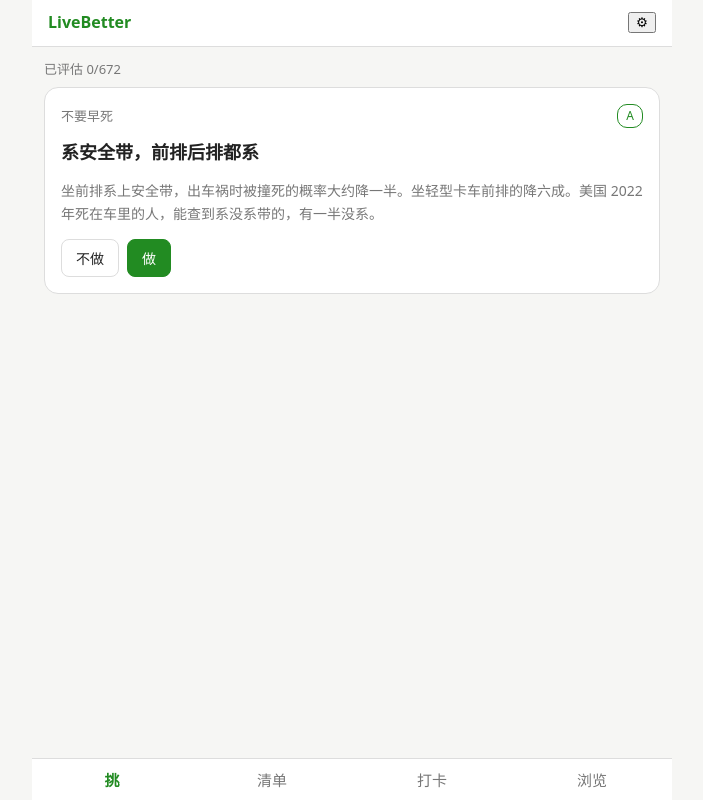
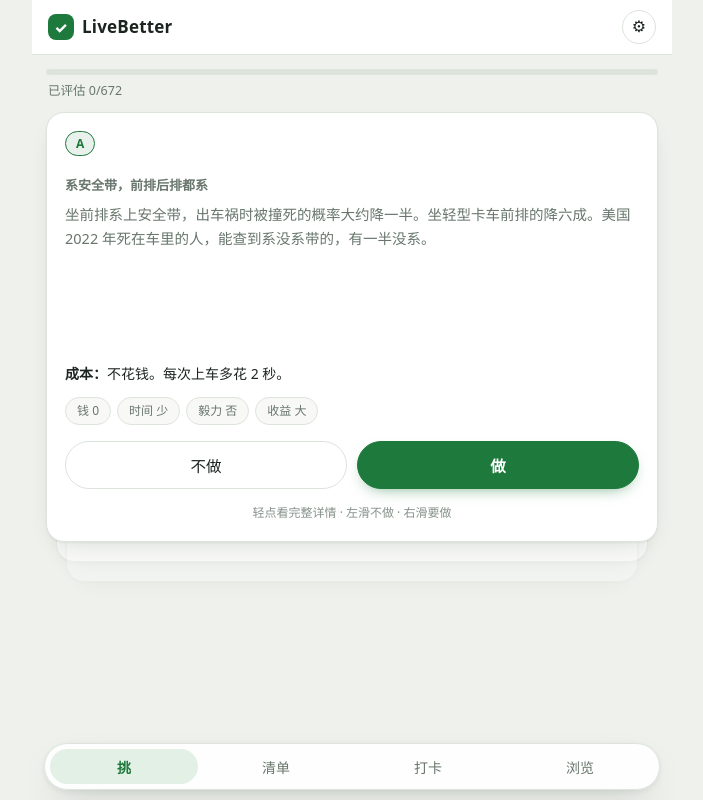
Before and after one commit to csliever/LiveBetter, a Preact app: page / in a window 1280 px wide. Shown: the whole page, without its empty margins (288-991 px from the left). Built offline with nearby package versions, Linux system fonts and the light colour scheme.

Commit message:
feat: 挑页充实（卡组堆叠/成本行/标签片/进度条/手势提示）+ 全线视觉升级（灰绿 token/等级配色/胶囊 Tab/来源链接化）

```diff
--- a/src/app.tsx
+++ b/src/app.tsx
@@ -25,6 +25,7 @@ export function App() {
         {tab === 'settings' && <SettingsPage />}
       </main>
       {detailId && <EntryDetail entryId={detailId} onClose={() => setDetailId(null)} />}
+      <div class="tabs-wrap">
         <nav class="tabs" role="navigation">
           <button class={tab === 'deck' ? 'on' : ''} onClick={() => setTab('deck')}>挑</button>
           <button class={tab === 'list' ? 'on' : ''} onClick={() => setTab('list')}>清单</button>
@@ -32,5 +33,6 @@ export function App() {
           <button class={tab === 'browse' ? 'on' : ''} onClick={() => setTab('browse')}>浏览</button>
         </nav>
       </div>
+    </div>
   )
 }
--- a/src/pages/BrowsePage.tsx
+++ b/src/pages/BrowsePage.tsx
@@ -30,7 +30,7 @@ export function BrowsePage({ onOpenEntry }: { onOpenEntry: (id: string) => void
           <ul class="rows">
             {es.map(e => (
               <li class="row" key={e.id} onClick={() => onOpenEntry(e.id)}>
-                <span class="badge">{e.evidenceGrade}</span>
+                <span class={`badge badge-${e.evidenceGrade.toLowerCase()}`}>{e.evidenceGrade}</span>
                 <span class="row-title">{e.title}</span>
               </li>
             ))}
--- a/src/pages/DeckPage.tsx
+++ b/src/pages/DeckPage.tsx
@@ -34,15 +34,24 @@ function Card({ entry, onLeft, onRight, onOpen }: { entry: ContentEntry; onLeft:
         onOpen()
       }}>
       <div class="card-top">
-        <span class="muted">{book.sections.find(s => s.id === entry.sectionId)?.title}</span>
-        <span class="badge">{entry.evidenceGrade}</span>
+        <span class={`badge badge-${entry.evidenceGrade.toLowerCase()}`}>{entry.evidenceGrade}</span>
       </div>
       <h3 class="card-title">{entry.title}</h3>
       <p class="plain">{entry.plainSpeak}</p>
+      {entry.cost && <p class="cost"><b>成本：</b>{entry.cost}</p>}
+      {entry.meta && (
+        <div class="chips">
+          <span class="chip" data-testid="meta-chip">钱 {entry.meta.money ?? '?'}</span>
+          <span class="chip" data-testid="meta-chip">时间 {entry.meta.time ?? '?'}</span>
+          <span class="chip" data-testid="meta-chip">毅力 {entry.meta.willpower ?? '?'}</span>
+          <span class="chip" data-testid="meta-chip">收益 {entry.meta.gain ?? '?'}</span>
+        </div>
+      )}
       <div class="actions">
         <button class="btn" onClick={onLeft}>不做</button>
         <button class="btn btn-primary" onClick={onRight}>做</button>
       </div>
+      <p class="gesture-hint muted">轻点看完整详情 · 左滑不做 · 右滑要做</p>
     </div>
   )
 }
@@ -74,6 +83,7 @@ export function DeckPage({ onOpenEntry }: { onOpenEntry: (id: string) => void })
 
   return (
     <section class="page">
+      <div class="progress-wrap"><div class="progress-bar" data-testid="progress-bar" style={{ width: `${(100 * rows.length) / book.entries.length}%` }} /></div>
       <div class="progress">已评估 {rows.length}/{book.entries.length}</div>
       {dailyEntry && (
         <div class="daily card" onClick={() => onOpenEntry(dailyEntry.id)}>
@@ -82,9 +92,14 @@ export function DeckPage({ onOpenEntry }: { onOpenEntry: (id: string) => void })
         </div>
       )}
       {current ? (
-        <Card entry={current}
-          onLeft={async () => { await rejectEntry(current.id); reload() }}
-          onRight={() => setSheet(current)} onOpen={() => onOpenEntry(current.id)} />
+        <div class="deck-area">
+          {book.entries.filter(e => !decided.has(e.id) && e.id !== current.id).slice(0, 2).map(g => (
+            <div class="deck-ghost" data-testid="deck-ghost" key={g.id}><div class="card-title">{g.title}</div></div>
+          ))}
+          <Card entry={current}
+            onLeft={async () => { await rejectEntry(current.id); reload() }}
+            onRight={() => setSheet(current)} onOpen={() => onOpenEntry(current.id)} />
+        </div>
       ) : (
         <div class="empty">全部评估完了。去「清单」和「打卡」看看。</div>
       )}
--- a/src/styles.css
+++ b/src/styles.css
@@ -1,40 +1,137 @@
-:root { --fg:#222; --muted:#777; --border:#ddd; --surface:#fff; --accent:#228b22; --bg:#f6f6f4; }
+:root {
+  --bg: #eef1ec;
+  --surface: #ffffff;
+  --ink: #1c2420;
+  --muted: #68766d;
+  --border: #dde4dc;
+  --accent: #1e7a3c;
+  --accent-ink: #ffffff;
+  --accent-soft: #e2f0e6;
+  --grade-a: #1e7a3c;
+  --grade-b: #a06a12;
+  --grade-c: #77807a;
+  --shadow-card: 0 1px 2px rgba(20, 32, 22, .05), 0 10px 28px -14px rgba(20, 32, 22, .22);
+  --shadow-float: 0 2px 6px rgba(20, 32, 22, .08), 0 16px 40px -16px rgba(20, 32, 22, .3);
+}
 @media (prefers-color-scheme: dark) {
-  :root { --fg:#e8e8e8; --muted:#999; --border:#3a3a3a; --surface:#1e1e1e; --accent:#4caf50; --bg:#121212; }
+  :root {
+    --bg: #10140f;
+    --surface: #1a211b;
+    --ink: #e6ebe6;
+    --muted: #90a095;
+    --border: #2d362e;
+    --accent: #58b368;
+    --accent-ink: #0d130e;
+    --accent-soft: #20301f;
+    --grade-a: #58b368;
+    --grade-b: #d0a04a;
+    --grade-c: #8a938c;
+    --shadow-card: 0 1px 2px rgba(0, 0, 0, .3), 0 10px 28px -14px rgba(0, 0, 0, .55);
+    --shadow-float: 0 2px 6px rgba(0, 0, 0, .35), 0 16px 40px -16px rgba(0, 0, 0, .6);
+  }
 }
+
 * { box-sizing: border-box; }
-body { margin: 0; font: 16px/1.6 system-ui, sans-serif; background: var(--bg); color: var(--fg); }
+html { -webkit-text-size-adjust: 100%; }
+body { margin: 0; font: 15px/1.65 system-ui, -apple-system, 'PingFang SC', 'Microsoft YaHei', sans-serif; background: var(--bg); color: var(--ink); }
+
 .app { display: flex; flex-direction: column; height: 100dvh; max-width: 640px; margin: 0 auto; }
-.topbar { display: flex; justify-content: space-between; align-items: center; padding: 10px 16px; background: var(--surface); border-bottom: 1px solid var(--border); }
-.brand { font-weight: 700; color: var(--accent); }
-main { flex: 1; overflow-y: auto; padding: 12px; }
-.tabs { display: flex; background: var(--surface); border-top: 1px solid var(--border); }
-.tabs button { flex: 1; padding: 10px 0; border: none; background: none; font-size: 15px; color: var(--muted); }
-.tabs button.on { color: var(--accent); font-weight: 700; }
-.page h2 { margin: 8px 0 12px; }
+
+/* 顶栏 */
+.topbar { display: flex; justify-content: space-between; align-items: center; padding: 10px 16px; background: var(--surface); border-bottom: 1px solid var(--border); position: sticky; top: 0; z-index: 5; }
+.brand { display: flex; align-items: center; gap: 8px; font-weight: 700; font-size: 17px; letter-spacing: .2px; }
+.brand::before { content: '✓'; display: grid; place-items: center; width: 26px; height: 26px; border-radius: 8px; background: var(--accent); color: var(--accent-ink); font-size: 15px; font-weight: 800; }
+.gear { border: 1px solid var(--border); background: var(--surface); color: var(--ink); width: 34px; height: 34px; border-radius: 999px; font-size: 16px; line-height: 1; cursor: pointer; }
+.gear:active { transform: scale(.94); }
+
+main { flex: 1; overflow-y: auto; padding: 14px 14px 20px; }
+
+/* 底部 Tab：悬浮胶囊 */
+.tabs-wrap { padding: 0 12px calc(10px + env(safe-area-inset-bottom)); background: linear-gradient(transparent, var(--bg) 30%); }
+.tabs { display: flex; gap: 4px; background: color-mix(in srgb, var(--surface) 88%, transparent); backdrop-filter: blur(10px); border: 1px solid var(--border); border-radius: 999px; padding: 5px; box-shadow: var(--shadow-float); }
+.tabs button { flex: 1; padding: 8px 0 7px; border: none; background: none; border-radius: 999px; font-size: 14px; color: var(--muted); transition: background .15s, color .15s; }
+.tabs button.on { background: var(--accent-soft); color: var(--accent); font-weight: 700; }
+
+/* 排版基础 */
+.page h2 { margin: 10px 0 14px; font-size: 22px; font-weight: 700; }
+.page h3 { margin: 20px 0 8px; font-size: 13px; font-weight: 600; color: var(--muted); }
 .muted { color: var(--muted); font-size: 13px; }
-.empty { text-align: center; color: var(--muted); padding: 40px 20px; }
-.progress { color: var(--muted); font-size: 13px; margin-bottom: 8px; }
-.card { background: var(--surface); border: 1px solid var(--border); border-radius: 14px; padding: 16px; margin: 8px 0; touch-action: pan-y; user-select: none; }
+.empty { text-align: center; color: var(--muted); padding: 48px 24px; font-size: 14px; }
+.empty::before { display: block; font-size: 34px; margin-bottom: 10px; content: '🌱'; }
+
+/* 进度 */
+.progress-wrap { height: 6px; background: var(--border); border-radius: 999px; overflow: hidden; }
+.progress-bar { height: 100%; background: var(--accent); border-radius: inherit; transition: width .4s ease; }
+.progress { color: var(--muted); font-size: 12.5px; margin: 6px 2px 10px; }
+
+/* 卡片 */
+.card { background: var(--surface); border: 1px solid var(--border); border-radius: 18px; padding: 18px; margin: 8px 0; box-shadow: var(--shadow-card); touch-action: pan-y; user-select: none; }
 .card-top { display: flex; justify-content: space-between; align-items: center; }
-.card-title { margin: 10px 0; font-size: 18px; }
-.plain { color: var(--muted); font-size: 14px; }
-.badge { display: inline-block; padding: 1px 8px; border: 1px solid var(--accent); border-radius: 10px; color: var(--accent); font-size: 12px; }
-.actions { display: flex; gap: 8px; margin-top: 14px; }
-.btn { padding: 8px 14px; border: 1px solid var(--border); border-radius: 8px; background: var(--surface); color: var(--fg); font-size: 14px; }
-.btn-primary { background: var(--accent); border-color: var(--accent); color: #fff; }
+.card-title { margin: 10px 0; font-size: 19px; font-weight: 700; line-height: 1.45; }
+.plain { color: var(--muted); font-size: 14.5px; margin: 0; }
+.cost { font-size: 14px; margin: 12px 0 0; }
+.chips { display: flex; flex-wrap: wrap; gap: 6px; margin-top: 12px; }
+.chip { padding: 3px 11px; border: 1px solid var(--border); border-radius: 999px; font-size: 12px; color: var(--muted); background: color-mix(in srgb, var(--surface) 60%, var(--bg)); }
+
+/* 证据徽章：等级即颜色 */
+.badge { display: inline-block; padding: 2px 10px; border: 1px solid var(--grade-c); border-radius: 999px; color: var(--grade-c); font-size: 12px; font-weight: 700; }
+.badge-a { border-color: var(--grade-a); color: var(--grade-a); background: color-mix(in srgb, var(--grade-a) 10%, transparent); }
+.badge-b { border-color: var(--grade-b); color: var(--grade-b); background: color-mix(in srgb, var(--grade-b) 10%, transparent); }
+.badge-c { border-color: var(--grade-c); color: var(--grade-c); }
+
+/* 挑页卡组 */
+.deck-area { position: relative; margin-top: 10px; }
+.deck-area > .card { position: relative; z-index: 1; min-height: 430px; display: flex; flex-direction: column; }
+.deck-area .plain { flex: 1; }
+.deck-ghost { position: absolute; left: 10px; right: 10px; top: 20px; bottom: -20px; background: var(--surface); border: 1px solid var(--border); border-radius: 18px; padding: 18px; opacity: .55; pointer-events: none; box-shadow: var(--shadow-card); }
+.deck-ghost + .deck-ghost { left: 20px; right: 20px; top: 40px; bottom: -40px; opacity: .3; }
+.deck-ghost .card-title { color: var(--muted); font-size: 15px; margin: 0; overflow: hidden; text-overflow: ellipsis; white-space: nowrap; }
+.gesture-hint { margin: 14px 0 0; text-align: center; font-size: 12px; color: var(--muted); opacity: .8; }
+
+/* 每日一读 */
+.daily { cursor: pointer; border-left: 4px solid var(--accent); background: var(--accent-soft); border-color: var(--accent); border-top-color: color-mix(in srgb, var(--accent) 30%, transparent); border-right-color: color-mix(in srgb, var(--accent) 30%, transparent); border-bottom-color: color-mix(in srgb, var(--accent) 30%, transparent); }
+.daily .muted { color: var(--accent); font-weight: 600; }
+.daily .card-title { font-size: 16px; margin: 4px 0 0; }
+
+/* 按钮 */
+.actions { display: flex; gap: 10px; margin-top: 16px; }
+.btn { padding: 10px 18px; border: 1px solid var(--border); border-radius: 999px; background: var(--surface); color: var(--ink); font-size: 14.5px; cursor: pointer; transition: transform .08s, box-shadow .15s; }
+.btn:active { transform: scale(.96); }
+.btn-primary { background: var(--accent); border-color: var(--accent); color: var(--accent-ink); font-weight: 600; box-shadow: 0 6px 16px -8px color-mix(in srgb, var(--accent) 70%, transparent); }
+.deck-area .actions .btn { flex: 1; padding: 12px 0; font-size: 15.5px; }
+
+/* 列表 */
 .rows { list-style: none; margin: 0; padding: 0; }
-.row { display: flex; align-items: center; gap: 10px; padding: 10px 8px; border-bottom: 1px solid var(--border); }
-.row-title { flex: 1; cursor: pointer; }
-.streak { color: var(--accent); font-size: 13px; white-space: nowrap; }
-.searchbox { width: 100%; padding: 10px 12px; border: 1px solid var(--border); border-radius: 10px; background: var(--surface); color: var(--fg); font-size: 15px; }
-.fav-toggle { display: block; margin: 8px 0; font-size: 14px; }
-.section-block h3 { margin: 16px 0 4px; font-size: 15px; }
-.sheet-backdrop, .detail-backdrop { position: fixed; inset: 0; background: rgba(0,0,0,.4); display: flex; align-items: flex-end; justify-content: center; z-index: 10; }
-.detail-backdrop { align-items: center; }
-.sheet { width: 100%; max-width: 640px; background: var(--surface); border-radius: 14px 14px 0 0; padding: 16px; display: flex; flex-direction: column; gap: 10px; }
-.detail { width: calc(100% - 24px); max-width: 600px; max-height: 85dvh; overflow-y: auto; background: var(--surface); border-radius: 14px; padding: 16px; }
-.star { border: none; background: none; font-size: 22px; color: var(--accent); cursor: pointer; }
-.update-toast { position: fixed; bottom: 70px; left: 50%; transform: translateX(-50%); background: var(--surface); border: 1px solid var(--border); border-radius: 10px; padding: 8px 12px; display: flex; gap: 8px; align-items: center; z-index: 20; }
-.done-box summary { cursor: pointer; color: var(--muted); padding: 12px 0; }
-.daily { cursor: pointer; }
+.row { display: flex; align-items: center; gap: 12px; padding: 12px 10px; border-bottom: 1px solid color-mix(in srgb, var(--border) 60%, transparent); }
+.row:last-child { border-bottom: none; }
+.row-title { flex: 1; cursor: pointer; font-size: 15px; line-height: 1.5; }
+.row input[type='checkbox'] { width: 21px; height: 21px; accent-color: var(--accent); cursor: pointer; }
+.streak { padding: 3px 10px; border-radius: 999px; background: var(--accent-soft); color: var(--accent); font-size: 12.5px; font-weight: 600; white-space: nowrap; }
+.done-box summary { cursor: pointer; color: var(--muted); padding: 14px 2px; font-size: 13.5px; }
+
+/* 搜索与浏览 */
+.searchbox { width: 100%; padding: 11px 14px; border: 1px solid var(--border); border-radius: 12px; background: var(--surface); color: var(--ink); font-size: 15px; box-shadow: var(--shadow-card); }
+.searchbox:focus { outline: 2px solid color-mix(in srgb, var(--accent) 50%, transparent); outline-offset: 1px; }
+.fav-toggle { display: flex; align-items: center; gap: 6px; margin: 10px 2px; font-size: 13.5px; color: var(--muted); }
+.fav-toggle input { accent-color: var(--accent); width: 17px; height: 17px; }
+.section-block { background: var(--surface); border: 1px solid var(--border); border-radius: 14px; margin: 12px 0; padding: 4px 12px; box-shadow: var(--shadow-card); }
+.section-block h3 { margin: 10px 4px 2px; font-size: 13px; color: var(--muted); }
+
+/* 浮层 */
+.sheet-backdrop, .detail-backdrop { position: fixed; inset: 0; background: rgba(8, 14, 9, .45); display: flex; align-items: flex-end; justify-content: center; z-index: 10; animation: fade-in .18s ease; }
+.detail-backdrop { align-items: center; padding: 16px; }
+.sheet { width: 100%; max-width: 640px; background: var(--surface); border-radius: 20px 20px 0 0; padding: 18px 18px calc(18px + env(safe-area-inset-bottom)); display: flex; flex-direction: column; gap: 10px; }
+.sheet .btn { padding: 13px 0; font-size: 15.5px; }
+.detail { width: 100%; max-width: 600px; max-height: 85dvh; overflow-y: auto; background: var(--surface); border-radius: 20px; padding: 18px; box-shadow: var(--shadow-float); animation: rise-in .18s ease; }
+.detail h3 { margin: 8px 0 6px; font-size: 20px; font-weight: 700; color: var(--ink); }
+.detail p { margin: 10px 0; font-size: 14.5px; }
+.detail p b { color: var(--muted); font-weight: 600; font-size: 13px; }
+.detail .badge { font-size: 12.5px; }
+.source a { color: var(--accent); text-decoration: none; word-break: break-all; }
+.source a:hover { text-decoration: underline; }
+.star { border: none; background: none; font-size: 24px; color: var(--accent); cursor: pointer; line-height: 1; }
+@keyframes fade-in { from { opacity: 0; } }
+@keyframes rise-in { from { opacity: 0; transform: translateY(12px); } }
+@media (prefers-reduced-motion: reduce) { .detail-backdrop, .detail { animation: none; } }
+
+.update-toast { position: fixed; bottom: 84px; left: 50%; transform: translateX(-50%); background: var(--surface); border: 1px solid var(--border); border-radius: 12px; padding: 10px 14px; display: flex; gap: 10px; align-items: center; z-index: 20; box-shadow: var(--shadow-float); font-size: 14px; }
```
Also changed, not shown: src/pages/EntryDetail.tsx (+12 -1 lines), 1 other file (tests, documents, lock files or other folders). Lines whose indentation alone changed are shown as unchanged.
